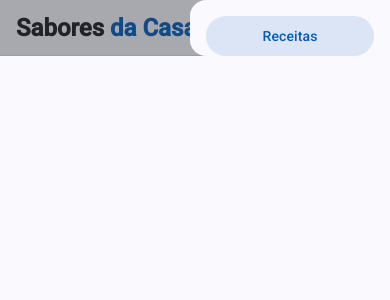
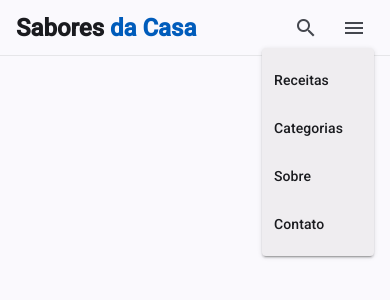
Before and after one commit to tarikraposo/omma, an Angular app: page / in a window 390 px wide. Both pictures are taken after a click on the button "menu". Shown: the top 300 px of the page. Built offline with nearby package versions, Linux system fonts and the light colour scheme.

Commit message:
[#2] Altera sidenav para menu dropdown.

```diff
--- a/src/app/components/header/header.html
+++ b/src/app/components/header/header.html
@@ -1,24 +1,4 @@
-<mat-sidenav-container>
-  <!--Menu mobile-->
-
-  <mat-sidenav
-    #sidenav
-    mode="over"
-    position="end"
-    [opened]="isMenuOpen()"
-    (closedStart)="isMenuOpen.set(false)"
-    class="mobile-sidenav"
-  >
-    <nav class="mobile-nav">
-      <a mat-button href="#receitas">Receitas</a>
-      <a mat-button href="#categorias">Categorias</a>
-      <a mat-button href="#sobre">Sobre</a>
-      <a mat-button href="#contato">Contato</a>
-    </nav>
-  </mat-sidenav>
-
 <!--Header-->
-
 <mat-toolbar class="header-toolbar" color="transparent">
   <div class="left-section">
     <a href="#" class="logo">Sabores <span class="primary">da Casa</span></a>
@@ -60,12 +40,19 @@
 
     <button
       mat-icon-button
+      [matMenuTriggerFor]="mobileMenu"
       class="mobile-menu-button"
-        (click)="toggleMenu()"
       aria-label="Abrir menu"
     >
-        <mat-icon> {{ isMenuOpen() ? "close" : "menu" }}</mat-icon>
+      <mat-icon>menu</mat-icon>
     </button>
+
+    <!-- Dropdown Menu -->
+    <mat-menu #mobileMenu="matMenu" class="mobile-menu-dropdown">
+      <a mat-menu-item href="#receitas">Receitas</a>
+      <a mat-menu-item href="#categorias">Categorias</a>
+      <a mat-menu-item href="#sobre">Sobre</a>
+      <a mat-menu-item href="#contato">Contato</a>
+    </mat-menu>
   </div>
 </mat-toolbar>
-</mat-sidenav-container>
--- a/src/app/components/header/header.scss
+++ b/src/app/components/header/header.scss
@@ -47,14 +47,8 @@
   display: none;
 }
 
-.mobile-nav {
-  display: flex;
-  flex-direction: column;
-  padding: 16px;
-  gap: 8px;
-}
-.mobile-sidenav {
-  max-width: 200px;
+.mobile-menu-dropdown {
+  min-width: 200px;
 }
 
 /* RESPONSIVO */
--- a/src/app/components/header/header.ts
+++ b/src/app/components/header/header.ts
@@ -4,8 +4,7 @@ import { MatButtonModule } from '@angular/material/button';
 import { MatIconModule } from '@angular/material/icon';
 import { MatFormFieldModule } from '@angular/material/form-field';
 import { MatInputModule } from '@angular/material/input';
-import { MatSidenavModule } from '@angular/material/sidenav';
-import { NgIf } from '@angular/common';
+import { MatMenuModule } from '@angular/material/menu';
 import { FormsModule } from '@angular/forms';
 
 @Component({
@@ -17,22 +16,16 @@ import { FormsModule } from '@angular/forms';
     MatIconModule,
     MatFormFieldModule,
     MatInputModule,
-    MatSidenavModule,
-    FormsModule
+    MatMenuModule,
+    FormsModule,
   ],
   templateUrl: './header.html',
-  styleUrl: './header.scss'
+  styleUrl: './header.scss',
 })
 export class Header {
-
   isSearchOpen = signal(false);
-  isMenuOpen = signal(false);
 
   toggleSearch() {
-    this.isSearchOpen.update(v => !v);
-  }
-
-  toggleMenu() {
-    this.isMenuOpen.update(v => !v);
+    this.isSearchOpen.update((v) => !v);
   }
 }
```
Lines whose indentation alone changed are shown as unchanged.
